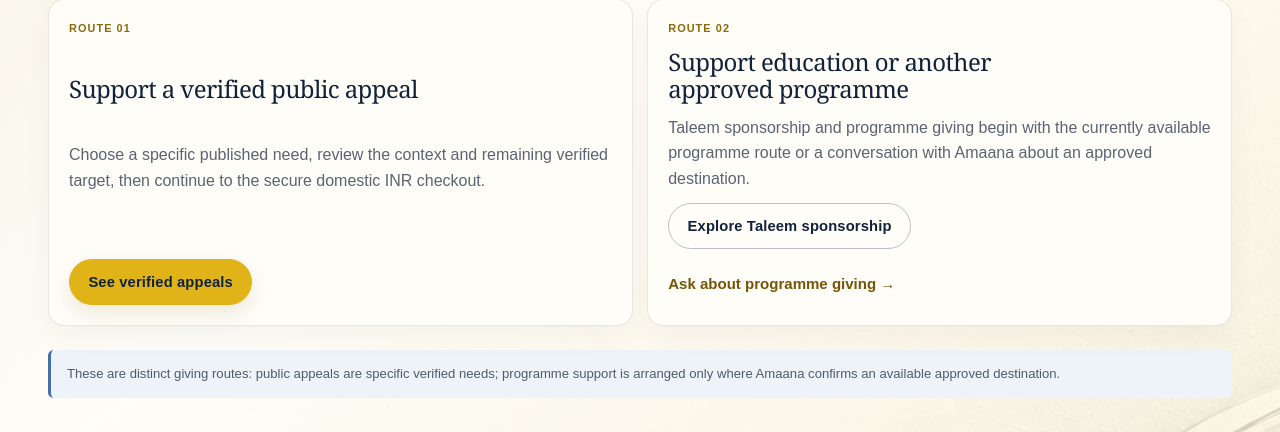
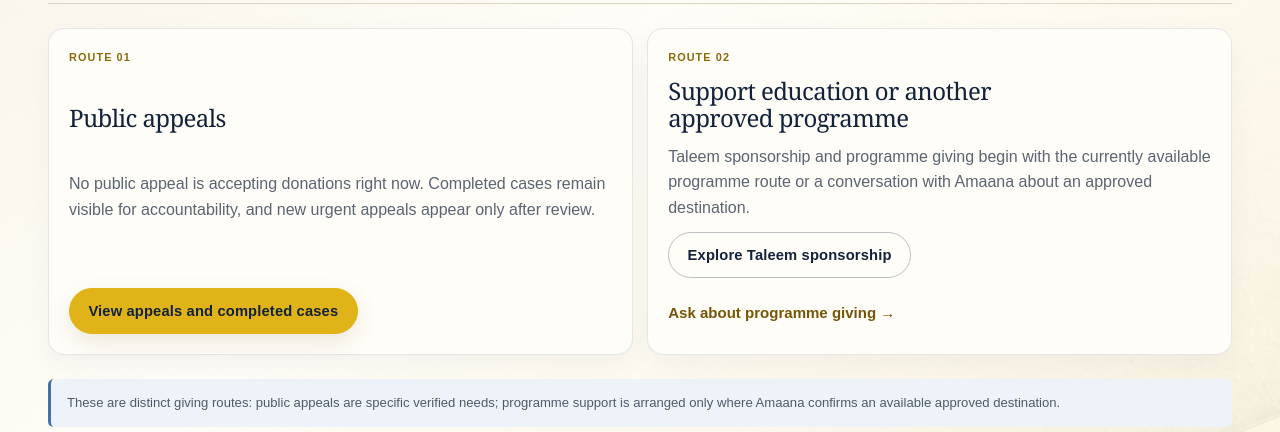
Before and after one commit to immazhark/amaana-platform, a Next.js app: page /donate in a window 1280 px wide. Shown: the part 1467-1899 px from the top of the page. Built offline with nearby package versions, Linux system fonts and the light colour scheme; no server answers; the database is empty.

Commit message:
ux: make donation landing reflect live appeal availability

```diff
--- a/src/app/donate/page.tsx
+++ b/src/app/donate/page.tsx
@@ -2,6 +2,9 @@ import type { Metadata } from "next";
 import Link from "next/link";
 import { CanonicalArticle } from "@/components/canonical-article";
 import { complianceCopy } from "@/lib/master-copy";
+import { getAppealsIndexData } from "@/lib/public-page-data";
+import { isAppealOpenForDonations } from "@/lib/appeals";
+import { canExposeSyntheticStagingContent, isSyntheticStagingAppeal } from "@/lib/public-environment";
 import styles from "./donate-audit.module.css";
 
 const description = "Support a verified appeal or Amaana initiative through currently approved domestic donation options.";
@@ -25,15 +28,21 @@ export const metadata: Metadata = {
   },
 };
 
-export default function Page() {
+export const dynamic = "force-dynamic";
+
+export default async function Page() {
+  const appealRecords = await getAppealsIndexData();
+  const isStaging = canExposeSyntheticStagingContent();
+  const openAppeals = appealRecords.filter(appeal => isAppealOpenForDonations(appeal) && (isStaging || !isSyntheticStagingAppeal(appeal)));
+  const hasOpenAppeals = openAppeals.length > 0;
   return (
     <CanonicalArticle
       eyebrow="Donate · Amaana Foundation"
       heroVariant="action"
       heroVisualTitle="Give With Purpose"
-      heroVisualNote="Choose a verified public appeal, explore Taleem sponsorship, or ask Amaana about a currently approved programme giving route."
+      heroVisualNote={hasOpenAppeals ? "Choose a verified public appeal, explore Taleem sponsorship, or ask Amaana about a currently approved programme giving route." : "There is no active public appeal right now. Explore Taleem sponsorship or ask Amaana about a currently approved programme giving route."}
       title="Give With Confidence. Give With Purpose."
-      intro="Every contribution is an amaana. Choose where your support should go: a specific verified appeal or a currently approved programme."
+      intro={hasOpenAppeals ? "Every contribution is an amaana. Choose where your support should go: a specific verified appeal or a currently approved programme." : "Every contribution is an amaana. No public appeal is accepting donations right now, so choose an approved programme route or speak with Amaana before contributing."}
       blocks={[
         {
           title: "Choose where your support should go.",
@@ -48,7 +57,7 @@ export default function Page() {
       ]}
     >
       <div className={styles.routes} aria-label="Donation routes">
-        <article className={styles.route}><span>Route 01</span><h3>Support a verified public appeal</h3><p>Choose a specific published need, review the context and remaining verified target, then continue to the secure domestic INR checkout.</p><Link className="v2-button" href="/appeals">See verified appeals</Link></article>
+        <article className={styles.route}><span>Route 01</span><h3>{hasOpenAppeals ? "Support a verified public appeal" : "Public appeals"}</h3><p>{hasOpenAppeals ? `There ${openAppeals.length === 1 ? "is" : "are"} currently ${openAppeals.length} reviewed public ${openAppeals.length === 1 ? "appeal" : "appeals"} accepting support. Review the context and remaining verified target before continuing to secure domestic INR checkout.` : "No public appeal is accepting donations right now. Completed cases remain visible for accountability, and new urgent appeals appear only after review."}</p><Link className="v2-button" href="/appeals">{hasOpenAppeals ? "See verified appeals" : "View appeals and completed cases"}</Link></article>
         <article className={styles.route}><span>Route 02</span><h3>Support education or another approved programme</h3><p>Taleem sponsorship and programme giving begin with the currently available programme route or a conversation with Amaana about an approved destination.</p><Link className="v2-button v2-button--paper-secondary" href="/get-involved/sponsor-education">Explore Taleem sponsorship</Link><Link className="v2-text-link" href="/contact">Ask about programme giving →</Link></article>
       </div>
       <p className={styles.note}>These are distinct giving routes: public appeals are specific verified needs; programme support is arranged only where Amaana confirms an available approved destination.</p>
```
